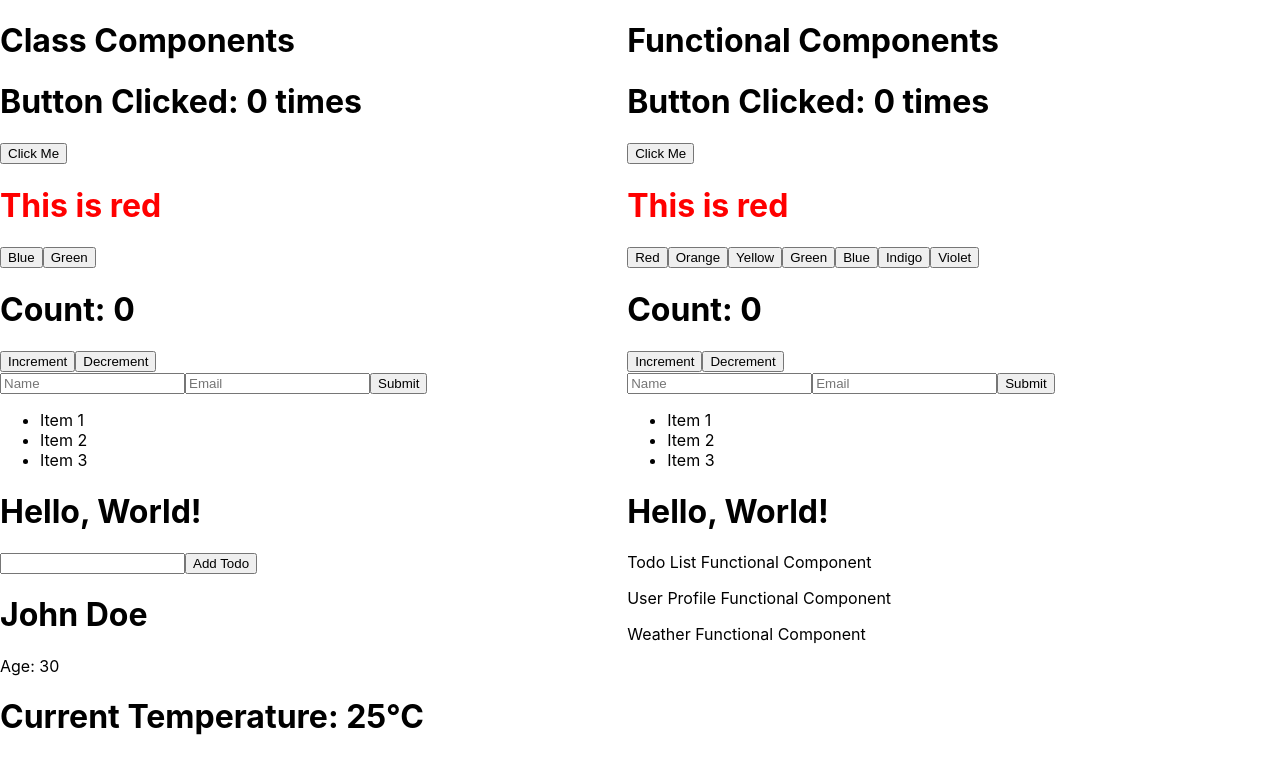
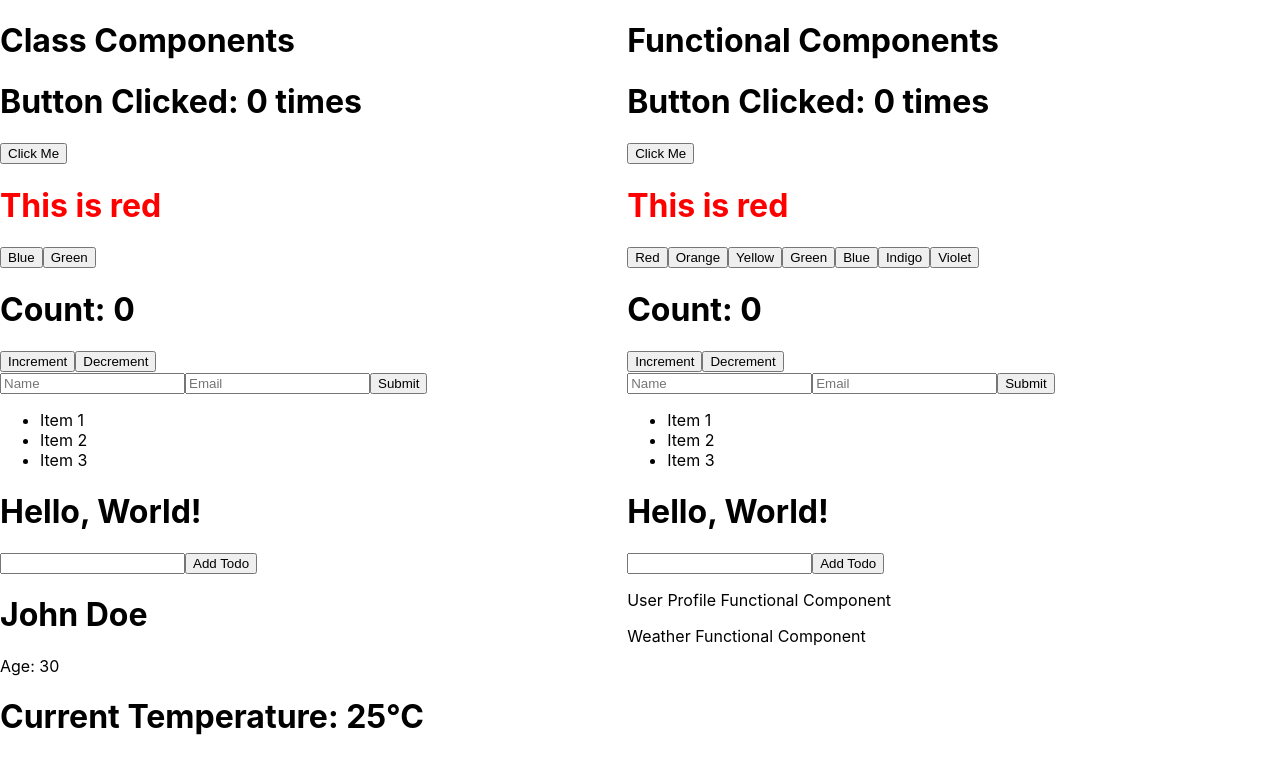
Before and after one commit to TraiLynne/ReactRefactorPractice, a React (Create React App) app in the folder app/: page / in a window 1280 px wide. Shown: the top 774 px of the page. Built offline with nearby package versions, Linux system fonts and the light colour scheme.

Commit message:
Refactored `TodoList` into Functional Component

```diff
--- a/app/src/components/ToDoList/FunctionalComponent.js
+++ b/app/src/components/ToDoList/FunctionalComponent.js
@@ -1,5 +1,31 @@
+import { useState } from "react";
+
 const ReTodoList = () => {
-	return <p>Todo List Functional Component</p>;
+	// State
+	const [todos, setTodos] = useState([]);
+	const [newTodo, setNewTodo] = useState("");
+
+	// Event Handlers
+	const handleChange = (e) => {
+		setNewTodo(e.target.value);
+	};
+	const handleSubmit = (e) => {
+		e.preventDefault();
+		setTodos([...todos, newTodo]);
+		setNewTodo("");
+	};
+
+	return (
+		<div>
+			<input type="text" value={newTodo} onChange={(e) => handleChange(e)} />
+			<button onClick={(e) => handleSubmit(e)}>Add Todo</button>
+			<ul>
+				{todos.map((todo, index) => (
+					<li key={index}>{todo}</li>
+				))}
+			</ul>
+		</div>
+	);
 };
 
 export default ReTodoList;
```
